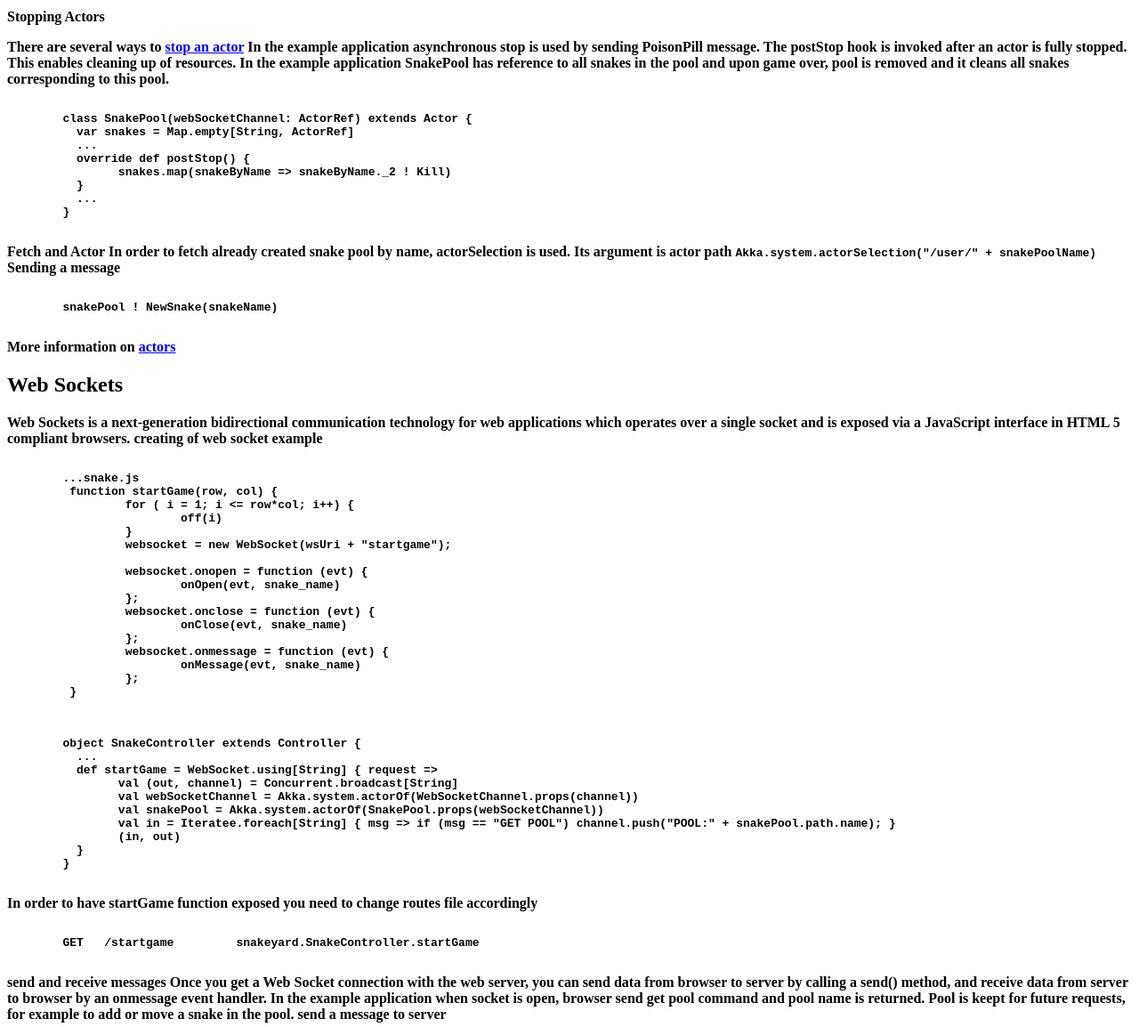
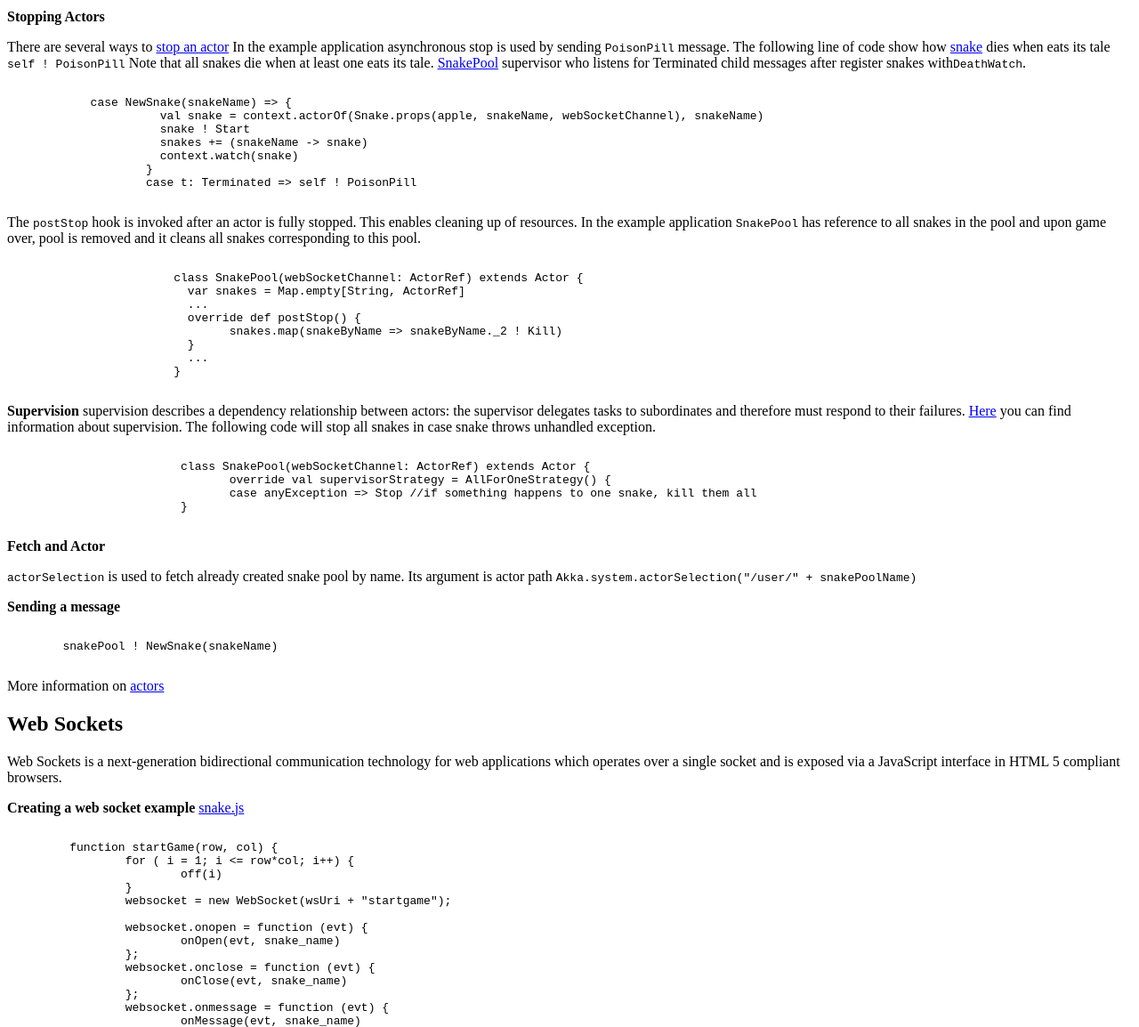
Before and after one commit to stanska/snakeyard, a plain HTML site: page tutorial/index.html in a window 1280 px wide. Shown: the part 840-1994 px from the top of the page at 89% size. Drawn offline with Linux system fonts and the light colour scheme.

Commit message:
fill gaps

```diff
--- a/tutorial/index.html
+++ b/tutorial/index.html
@@ -20,8 +20,8 @@
       <div>
          <h2>Actors</h2>
          The Actor Model represents objects and their interactions, resembling human organizations.
-         Actors have addresses on which messages can be send by tell or ! operator.
-         Every Actor class must inherit akka.actor.Actor trait and implement receive method where message handing happens.
+         Actors have addresses on which messages can be send by <code>tell</code> or <code>!</code> operator.
+         Every Actor class must inherit <code>akka.actor.Actor</code> trait and implement receive method where message handing happens.
          <pre><code>
 	class SnakePool(webSocketChannel: ActorRef) extends Actor {
 	  ...
@@ -34,7 +34,7 @@
          <pre><code>
 	 context.actorOf(Snake.props(apple, snakeName, webSocketChannel), snakeName)
 	</code></pre>
-         Method actorOf accepts Akka.props, but parameteres to actor's constructor can be passed easily by defining a helper function in actor's companion object
+         Method <code>actorOf</code> accepts <code>Akka.props</code> but parameteres to actor's constructor can be passed easily by defining a helper function in actor's companion object:
          <pre><code>
 	object SnakePool {
 	  def props(webSocketChannel: ActorRef): Props = Props(new SnakePool(webSocketChannel))
@@ -51,11 +51,26 @@
 	  ...
 	}
 	</code></pre>
-         <b>Stopping Actors</p>
+         <b>Stopping Actors</b></p>
          There are several ways to <a href="http://doc.akka.io/docs/akka/snapshot/scala/actors.html">stop an actor</a>
-         In the example application asynchronous stop is used by sending PoisonPill message.
-         The postStop hook is invoked after an actor is fully stopped. This enables cleaning up of resources. In the example application
-         SnakePool has reference to all snakes in the pool and upon game over, pool is removed and it cleans all snakes corresponding to this pool.
+         In the example application asynchronous stop is used by sending <code>PoisonPill</code> message.
+         The following line of code show how  <a href="#app/snakeyard/actor/Snake.scala" class="shortcut">snake</a> dies when eats its tale
+         <code>self ! PoisonPill</code>
+
+         Note that all snakes die when at least one eats its tale. <a href="#app/snakeyard/actor/SnakePool.scala" class="shortcut">SnakePool</a> supervisor who listens for Terminated child messages
+         after register snakes with<code>DeathWatch</code>.
+          <pre><code>
+            case NewSnake(snakeName) => {
+		      val snake = context.actorOf(Snake.props(apple, snakeName, webSocketChannel), snakeName)
+		      snake ! Start
+		      snakes += (snakeName -> snake)
+		      context.watch(snake)
+		    }
+ 		    case t: Terminated => self ! PoisonPill
+          </code></pre>
+
+         The <code>postStop</code> hook is invoked after an actor is fully stopped. This enables cleaning up of resources. In the example application
+         <code>SnakePool</code> has reference to all snakes in the pool and upon game over, pool is removed and it cleans all snakes corresponding to this pool.
          <pre><code>
 			class SnakePool(webSocketChannel: ActorRef) extends Actor {
 			  var snakes = Map.empty[String, ActorRef]
@@ -66,10 +81,20 @@
 			  ...
 			}
 		</code></pre>
-         <b>Fetch and Actor</b>
-         In order to fetch already created snake pool by name, actorSelection is used. Its argument is actor path <code>
+		 <b>Supervision</b>
+		 supervision describes a dependency relationship between actors: the supervisor delegates tasks to subordinates and therefore must respond to their failures.
+		 <a href="http://doc.akka.io/docs/akka/snapshot/general/supervision.html">Here</a> you can find information about supervision. The following code will stop all snakes
+		 in case snake throws unhandled exception.
+		 <pre><code>
+			 class SnakePool(webSocketChannel: ActorRef) extends Actor {
+	  			override val supervisorStrategy = AllForOneStrategy() {
+	    			case anyException => Stop //if something happens to one snake, kill them all
+	  		 }
+		 </code></pre>
+         <b>Fetch and Actor</b></p>
+         <code>actorSelection</code> is used to fetch already created snake pool by name. Its argument is actor path <code>
          Akka.system.actorSelection("/user/" + snakePoolName)
-         </code>
+         </code></p>
          <b>Sending a message</b>
          <pre><code>
 	snakePool ! NewSnake(snakeName)
@@ -78,10 +103,10 @@
       </div>
       <div>
          <h2>Web Sockets</h2>
-         Web Sockets is a next-generation bidirectional communication technology for web applications which operates over a single socket and is exposed via a JavaScript interface in HTML 5 compliant browsers.
-         <b>creating of web socket example</b>
+         Web Sockets is a next-generation bidirectional communication technology for web applications which operates over a single socket and is exposed via a JavaScript interface in HTML 5 compliant browsers.</p>
+         <b>Creating a web socket example</b>
+		 <a href="#app/assets/javascript/snake.js" class="shortcut">snake.js</a>
          <pre><code>
-	...snake.js
 	 function startGame(row, col) {
 		 for ( i = 1; i <= row*col; i++) {
 			 off(i)
@@ -111,29 +136,29 @@
 	  }
 	}
 	</code></pre>
-         In order to have startGame function exposed you need to change routes file accordingly
+         In order to have <code>startGame</code> function exposed you need to change routes file accordingly
          <pre><code>
 	GET   /startgame         snakeyard.SnakeController.startGame
 	</code></pre>
-         <b>send and receive messages</b>
-         Once you get a Web Socket connection with the web server, you can send data from browser to server by calling a send() method, and receive data from server to browser by an onmessage event handler.
-         In the example application when socket is open, browser send get pool command and pool name is returned. Pool is keept for future requests, for example to add or move a snake in the pool.
-         <b>send a message to server</b>
+         <b>Send and receive messages</b></p>
+         Once you get a Web Socket connection with the web server, you can send data from browser to server by calling a <code>send()</code> method, and receive data from server to browser by an <code>onmessage</code> event handler.
+         In the example application when socket is open, browser send get pool command and pool name is returned. Pool is keept for future requests, for example to add or move a snake in the pool.</p>
+         <b>Send a message to server</b>
+		 <a href="#app/assets/javascript/snake.js" class="shortcut">snake.js</a>
          <pre><code>
-	...snake.js
 	 function onOpen(evt, snake_name) {
 		 writeToScreen("CONNECTED");
 		 websocket.send("GET POOL");
 		 enableSnakesButton();
 	 }
 	</code></pre>
-         <b>receive a message from client</b>
+         <b>Receive a message from client</b></p>
          In relation to the snippet above, when get pool request is sent, pool name is returned
          <pre><code>
 	val in = Iteratee.foreach[String] { msg => if (msg == "GET POOL") channel.push("POOL:" + snakePool.path.name); }
 	</code></pre>
-         <b>send message froms server</b>
-         WebSocketChannel keeps a reference to web socket and sends information when Send message is triggerd
+         <b>Send message froms server</b></p>
+         <code>WebSocketChannel</code> keeps a reference to web socket and sends information when <code>Send</code> message is triggerd
          <pre><code>
 	class WebSocketChannel(channel: Concurrent.Channel[String]) extends Actor {
 		def receive = {
@@ -141,8 +166,8 @@
 		}
 	}
 	</code></pre>
-         <b>receive a message from server</b>
-         When information from server is received, onMessage is triggered. In the example application onMessages change background colour of related cells accordingly.
+         <b>Receive a message from server</b></p>
+         When information from server is received <code>onMessage</code> is triggered. In the example application <code>onMessage</code> changes background colour of related cells accordingly.
          <pre><code>
 	function onMessage(evt, snake_name) {
 		 if (evt.data.lastIndexOf("POOL:", 0) === 0) { snake_pool = evt.data.replace("POOL:","");}
@@ -158,10 +183,11 @@
       </div>
       <div>
          <h2>Testing Actors</h2>
-         Tests can only verify externally observable effects. The example bellow show how the asynchronous messages are verified using remove-controlled actor TestProbe.
+         Tests can only verify externally observable effects. The example bellow show how the asynchronous messages are verified using remove-controlled actor <code>TestProbe</code>.
          <pre><code>
 	class SnakeTest extends TestKit(ActorSystem("SnakeTest"))
 	  with FunSpec {
+
 
 	  describe("Snake Actor Test") {
 		it("given new snake when started starts to the right, from thee first cell on the first line") {
@@ -196,6 +222,7 @@
 		  random.nextInt(SnakePoolConfig.row * SnakePoolConfig.col - 1) returns 123
 		  val apple = system.actorOf(Apple.props(random, channel.ref), appleName)
 
+
 		  //when
 		  apple ! NewApple
 		  client.send(apple, Eat(135))
@@ -208,4 +235,3 @@
          You can find more information on testing actors <a href="http://doc.akka.io/docs/akka/snapshot/scala/testing.html">here</a>
       </div>
    </body>
-</html>
```
Lines whose indentation alone changed are shown as unchanged.
